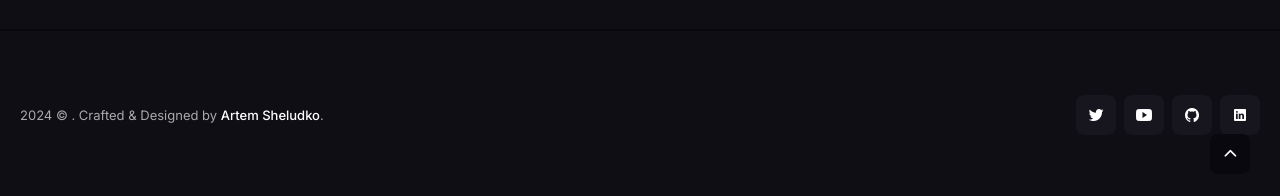
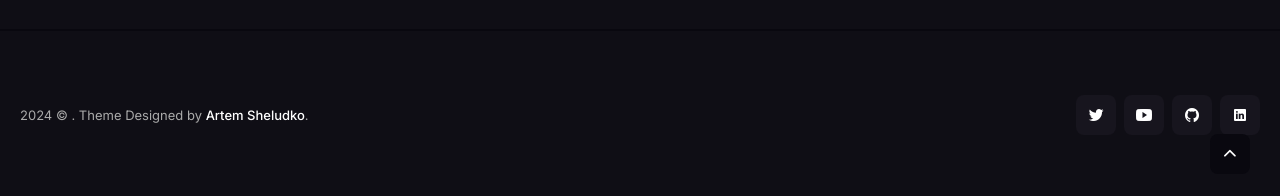
Before and after one commit to darkyolks/darkyolks.com, a Jekyll site: the page built from index.html, in a window 1280 px wide and 900 px high, scrolled down 1723 px. Shown: the part 701-897 px from the top of the window. Built offline with Jekyll 4.4.1, drawn with Linux system fonts in a browser that asks for light colours; nearby versions of some CDN libraries; the list of posts is cut into pages by our own code.

Commit message:
Update footer.html

```diff
--- a/_includes/footer.html
+++ b/_includes/footer.html
@@ -16,7 +16,7 @@
     <div class="row">
       <div class="col col-12">
       <div class="footer__inner">
-        <div class="copyright">{{site.time | date: '%Y'}} &copy; <a href="/">{{site.title}}</a>. Crafted & Designed by <a href="https://jekyllthemes.io/developers/artem-sheludko">Artem Sheludko</a>.</div>
+        <div class="copyright">{{site.time | date: '%Y'}} &copy; <a href="/">{{site.title}}</a>. Theme Designed by <a href="https://jekyllthemes.io/developers/artem-sheludko">Artem Sheludko</a>.</div>
         {% include social-links.html %}
         </div>
       </div>
```
